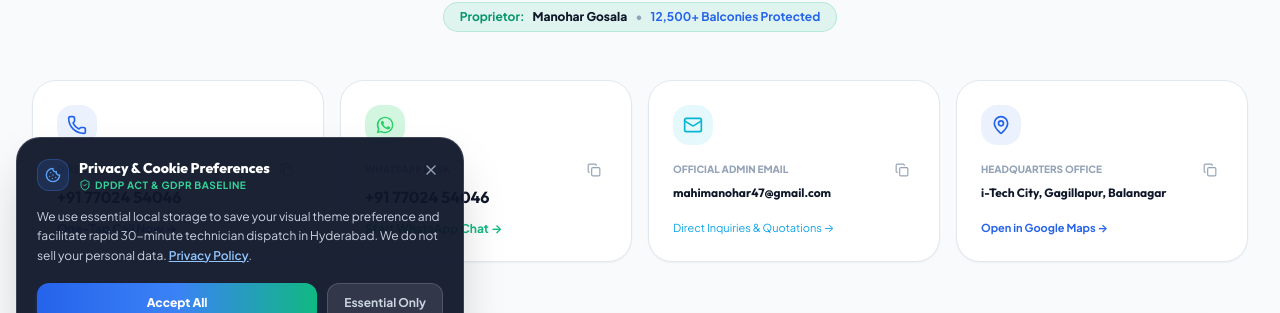
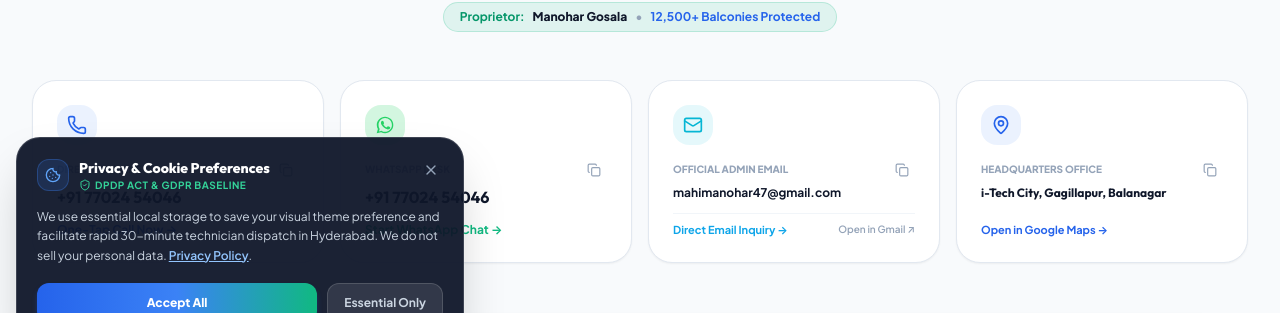
Before and after one commit to digicbyte-0844/mbnaturalsafetynets, a React (Vite) app: page /contact in a window 1280 px wide. Shown: the part 440-753 px from the top of the page. Built offline with nearby package versions, Linux system fonts and the light colour scheme; no server answers.

Commit message:
fix: eliminate SPA navigation on mailto, add direct Gmail web link, and fix drawer aria-hidden inert focus

```diff
--- a/src/components/layout/Footer.jsx
+++ b/src/components/layout/Footer.jsx
@@ -193,7 +193,12 @@ export default function Footer({ onOpenQuoteSheet }) {
                 <span>WhatsApp: {brandConfig.whatsapp}</span>
               </a>
 
-              <a href={getDirectEmailUrl()} className="flex items-center gap-2 text-sky-400 hover:text-sky-300 break-all group">
+              <a
+                href={getDirectEmailUrl()}
+                target="_blank"
+                rel="noopener noreferrer"
+                className="flex items-center gap-2 text-sky-400 hover:text-sky-300 break-all group"
+              >
                 <div className="w-7 h-7 rounded-lg bg-sky-500/10 text-sky-400 flex items-center justify-center shrink-0 group-hover:bg-sky-500 group-hover:text-white transition-colors">
                   <Mail className="w-3.5 h-3.5" />
                 </div>
--- a/src/components/layout/MobileDrawer.jsx
+++ b/src/components/layout/MobileDrawer.jsx
@@ -57,6 +57,15 @@ export default function MobileDrawer({ isOpen, onClose, onOpenQuoteSheet }) {
     return () => window.removeEventListener('keydown', handleKeyDown);
   }, [isOpen, onClose]);
 
+  // Blur focus when drawer closes to prevent aria-hidden accessibility warning
+  useEffect(() => {
+    if (!isOpen && typeof document !== 'undefined' && document.activeElement) {
+      if (document.activeElement instanceof HTMLElement) {
+        document.activeElement.blur();
+      }
+    }
+  }, [isOpen]);
+
   return (
     <div
       id="mobile-drawer"
@@ -65,7 +74,8 @@ export default function MobileDrawer({ isOpen, onClose, onOpenQuoteSheet }) {
       }`}
       role="dialog"
       aria-modal="true"
-      aria-hidden={!isOpen}
+      aria-hidden={!isOpen ? "true" : undefined}
+      inert={!isOpen ? "" : undefined}
     >
       {/* Backdrop */}
       <div
--- a/src/components/layout/Navbar.jsx
+++ b/src/components/layout/Navbar.jsx
@@ -78,6 +78,8 @@ export default function Navbar({ isMobileDrawerOpen = false, onOpenMobileDrawer,
           <div className="flex items-center gap-4">
             <a
               href={getDirectEmailUrl()}
+              target="_blank"
+              rel="noopener noreferrer"
               className="text-slate-300 hover:text-white transition-colors hidden lg:flex items-center gap-1"
             >
               <Mail className="w-3 h-3 text-brand-400" />
--- a/src/components/sections/GoogleMapsSection.jsx
+++ b/src/components/sections/GoogleMapsSection.jsx
@@ -67,7 +67,7 @@ export default function GoogleMapsSection() {
                     </a>
                   </p>
                   <p className="text-xs text-slate-500 dark:text-slate-400">
-                    <a href={`mailto:${brandConfig.email}`} className="text-sky-500 hover:underline">
+                    <a href={`mailto:${brandConfig.email}`} target="_blank" rel="noopener noreferrer" className="text-sky-500 hover:underline">
                       {brandConfig.email}
                     </a>
                   </p>
--- a/src/pages/ContactPage.jsx
+++ b/src/pages/ContactPage.jsx
@@ -240,10 +240,7 @@ export default function ContactPage() {
             <span className="text-xs font-bold text-emerald-500 mt-3">{hasUserDetails ? "Send Details on WhatsApp →" : "Start WhatsApp Chat →"}</span>
           </a>
 
-          <a
-            href={dynamicEmailUrl}
-            className="p-6 rounded-3xl bg-white dark:bg-obsidian-card border border-slate-200 dark:border-white/10 shadow-sm hover:border-sky-500 transition-all flex flex-col justify-between"
-          >
+          <div className="p-6 rounded-3xl bg-white dark:bg-obsidian-card border border-slate-200 dark:border-white/10 shadow-sm hover:border-sky-500 transition-all flex flex-col justify-between">
             <div>
               <div className="w-10 h-10 rounded-2xl bg-cyan-500/10 text-cyan-500 flex items-center justify-center mb-3">
                 <Mail className="w-5 h-5" />
@@ -252,10 +249,36 @@ export default function ContactPage() {
                 <span className="text-[10px] font-extrabold uppercase text-slate-400">Official Admin Email</span>
                 <CopyButton textToCopy={brandConfig.email} label="Copy email address" />
               </div>
-              <h3 className="text-xs font-bold text-slate-900 dark:text-white mt-0.5 break-all">{brandConfig.email}</h3>
+              <a
+                href={dynamicEmailUrl}
+                target="_blank"
+                rel="noopener noreferrer"
+                className="text-xs font-bold text-slate-900 dark:text-white mt-0.5 break-all hover:text-sky-500 block transition-colors"
+                title="Send inquiry email"
+              >
+                {brandConfig.email}
+              </a>
             </div>
-            <span className="text-[11px] text-sky-500 mt-3">{hasUserDetails ? "Send Details via Email →" : "Direct Inquiries & Quotations →"}</span>
-          </a>
+            <div className="mt-3 flex items-center justify-between pt-2 border-t border-slate-100 dark:border-white/5">
+              <a
+                href={dynamicEmailUrl}
+                target="_blank"
+                rel="noopener noreferrer"
+                className="text-[11px] font-bold text-sky-500 hover:text-sky-400 flex items-center gap-1 cursor-pointer transition-colors"
+              >
+                <span>{hasUserDetails ? "Send Details via Email →" : "Direct Email Inquiry →"}</span>
+              </a>
+              <a
+                href={`https://mail.google.com/mail/?view=cm&fs=1&to=${brandConfig.email}&su=Inquiry:+Balcony+Safety+Nets+Hyderabad`}
+                target="_blank"
+                rel="noopener noreferrer"
+                className="text-[10px] text-slate-400 hover:text-sky-500 font-semibold transition-colors"
+                title="Compose directly in Gmail web"
+              >
+                Open in Gmail ↗
+              </a>
+            </div>
+          </div>
 
           <a
             href={brandConfig.hubMapUrl}
--- a/src/pages/PrivacyPolicyPage.jsx
+++ b/src/pages/PrivacyPolicyPage.jsx
@@ -128,7 +128,7 @@ export default function PrivacyPolicyPage() {
               <strong>We do NOT sell, lease, monetize, or disclose your personal data to third parties.</strong>
             </p>
             <p>
-              Lead form submissions are securely processed through FormSubmit AJAX endpoints directly transmitting encrypted form payloads to our administrative inbox (<a href={`mailto:${brandConfig.email}`} className="text-brand-600 dark:text-brand-400 hover:underline"><code>{brandConfig.email}</code></a>) and customer WhatsApp API handoffs. Our field technicians operate under strict non-disclosure obligations regarding customer residential addresses and floor plans.
+              Lead form submissions are securely processed through FormSubmit AJAX endpoints directly transmitting encrypted form payloads to our administrative inbox (<a href={`mailto:${brandConfig.email}`} target="_blank" rel="noopener noreferrer" className="text-brand-600 dark:text-brand-400 hover:underline"><code>{brandConfig.email}</code></a>) and customer WhatsApp API handoffs. Our field technicians operate under strict non-disclosure obligations regarding customer residential addresses and floor plans.
             </p>
           </section>
 
@@ -179,7 +179,7 @@ export default function PrivacyPolicyPage() {
               </div>
               <div className="flex items-center gap-2">
                 <Mail className="w-4 h-4 text-sky-500 shrink-0" />
-                <a href={`mailto:${brandConfig.email}`} className="text-brand-600 dark:text-brand-400 hover:underline">
+                <a href={`mailto:${brandConfig.email}`} target="_blank" rel="noopener noreferrer" className="text-brand-600 dark:text-brand-400 hover:underline">
                   {brandConfig.email}
                 </a>
               </div>
--- a/src/pages/TermsConditionsPage.jsx
+++ b/src/pages/TermsConditionsPage.jsx
@@ -172,7 +172,7 @@ export default function TermsConditionsPage() {
               </div>
               <div className="flex items-center gap-2">
                 <Mail className="w-4 h-4 text-sky-500 shrink-0" />
-                <a href={`mailto:${brandConfig.email}`} className="text-brand-600 dark:text-brand-400 hover:underline">
+                <a href={`mailto:${brandConfig.email}`} target="_blank" rel="noopener noreferrer" className="text-brand-600 dark:text-brand-400 hover:underline">
                   {brandConfig.email}
                 </a>
               </div>
```
Also changed, not shown: 37 other files (tests, documents, lock files or other folders).
